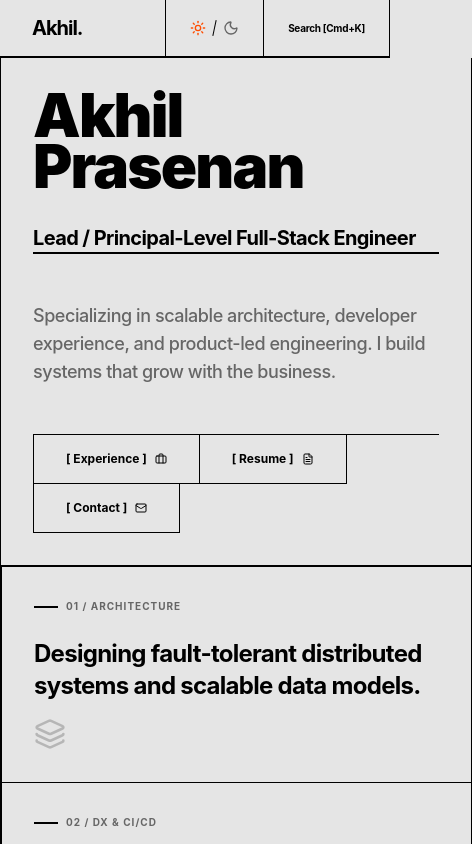
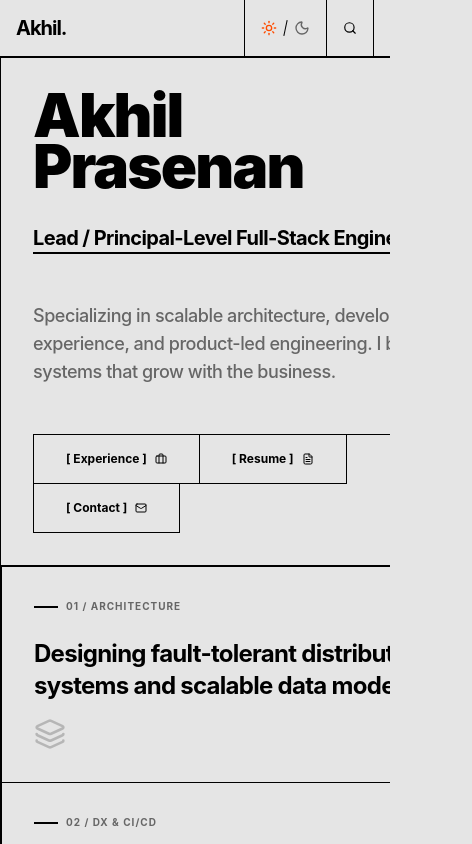
Before and after one commit to decodez/decodez.github.io, a React (Vite) app: page / in a window 390 px wide. Shown: the top 844 px of the page, 472 px wide, since content can reach past the window. Built offline with nearby package versions, Linux system fonts and the light colour scheme.

Commit message:
fix: resolve navbar mobile width and responsiveness issues

```diff
--- a/src/app/layout/RootLayout.tsx
+++ b/src/app/layout/RootLayout.tsx
@@ -7,7 +7,7 @@ import { ThemeProvider } from "@/lib/theme"
 export function RootLayout() {
   return (
     <ThemeProvider>
-      <div className="flex min-h-screen flex-col bg-[var(--bg-color)] text-[var(--text-primary)] font-sans antialiased selection:bg-[#ff4d00]/30 relative transition-colors duration-500">
+      <div className="flex min-h-screen w-full flex-col bg-[var(--bg-color)] text-[var(--text-primary)] font-sans antialiased selection:bg-[#ff4d00]/30 relative transition-colors duration-500 overflow-x-hidden">
         <NavBar />
         <main className="flex-1">
           <Outlet />
--- a/src/components/Footer.tsx
+++ b/src/components/Footer.tsx
@@ -1,7 +1,7 @@
 export function Footer() {
   return (
     <footer className="border-t border-[var(--border-color)] py-12 bg-[var(--panel-bg)] transition-colors duration-500">
-      <div className="flex flex-col sm:flex-row justify-between items-center gap-4 px-8">
+      <div className="flex flex-col sm:flex-row justify-between items-center gap-4 px-4 md:px-8">
         <span className="text-[10px] font-black uppercase tracking-widest text-[var(--text-muted)]">
           © {new Date().getFullYear()} Akhil Prasenan / Technical Record.
         </span>
--- a/src/components/NavBar.tsx
+++ b/src/components/NavBar.tsx
@@ -1,4 +1,5 @@
 import { Link, useLocation } from "react-router-dom"
+import { Search } from "lucide-react"
 import { cn } from "@/lib/utils"
 import { ThemeToggle } from "./ThemeToggle"
 
@@ -14,9 +15,9 @@ export function NavBar() {
   const location = useLocation()
 
   return (
-    <nav className="sticky top-0 z-40 w-full border-b border-[var(--border-color)] bg-[var(--panel-bg)] transition-colors duration-500">
-      <div className="flex h-14 items-center justify-between pl-8 pr-0">
-        <Link to="/" className="text-xl font-bold tracking-tighter text-[var(--text-primary)]">
+    <nav className="sticky top-0 z-40 w-full border-b border-[var(--border-color)] bg-[var(--panel-bg)] transition-colors duration-500 left-0 right-0">
+      <div className="flex h-14 items-center justify-between px-4 md:pl-8 md:pr-0">
+        <Link to="/" className="text-xl font-bold tracking-tighter text-[var(--text-primary)] shrink-0">
           Akhil.
         </Link>
         <div className="flex h-full items-center">
@@ -47,17 +48,18 @@ export function NavBar() {
 
           <div className="flex items-center border-l border-[var(--border-color)] h-full">
             <button
-              className="px-6 border-r border-[var(--border-color)] h-full flex items-center transition-colors hover:bg-[var(--glass-bg-hover)]"
+              className="px-4 md:px-6 border-r border-[var(--border-color)] h-full flex items-center transition-colors hover:bg-[var(--glass-bg-hover)]"
               onClick={() => document.dispatchEvent(new CustomEvent('toggle-theme'))}
-              aria-label="toggle theme"
+              aria-label="Toggle Theme"
             >
               <ThemeToggle />
             </button>
             <button
-              className="flex h-full items-center gap-2 px-6 text-[10px] font-bold tracking-tight text-[var(--text-primary)] transition-colors hover:bg-[var(--glass-bg-hover)] border-r border-[var(--border-color)]"
+              className="flex h-full items-center gap-2 px-4 md:px-6 text-[10px] font-bold tracking-tight text-[var(--text-primary)] transition-colors hover:bg-[var(--glass-bg-hover)] border-r border-[var(--border-color)]"
               onClick={() => document.dispatchEvent(new KeyboardEvent('keydown', { key: 'k', metaKey: true }))}
             >
-              Search [Cmd+K]
+              <Search className="h-3.5 w-3.5" />
+              <span className="hidden sm:inline">Search [Cmd+K]</span>
             </button>
           </div>
         </div>
```
